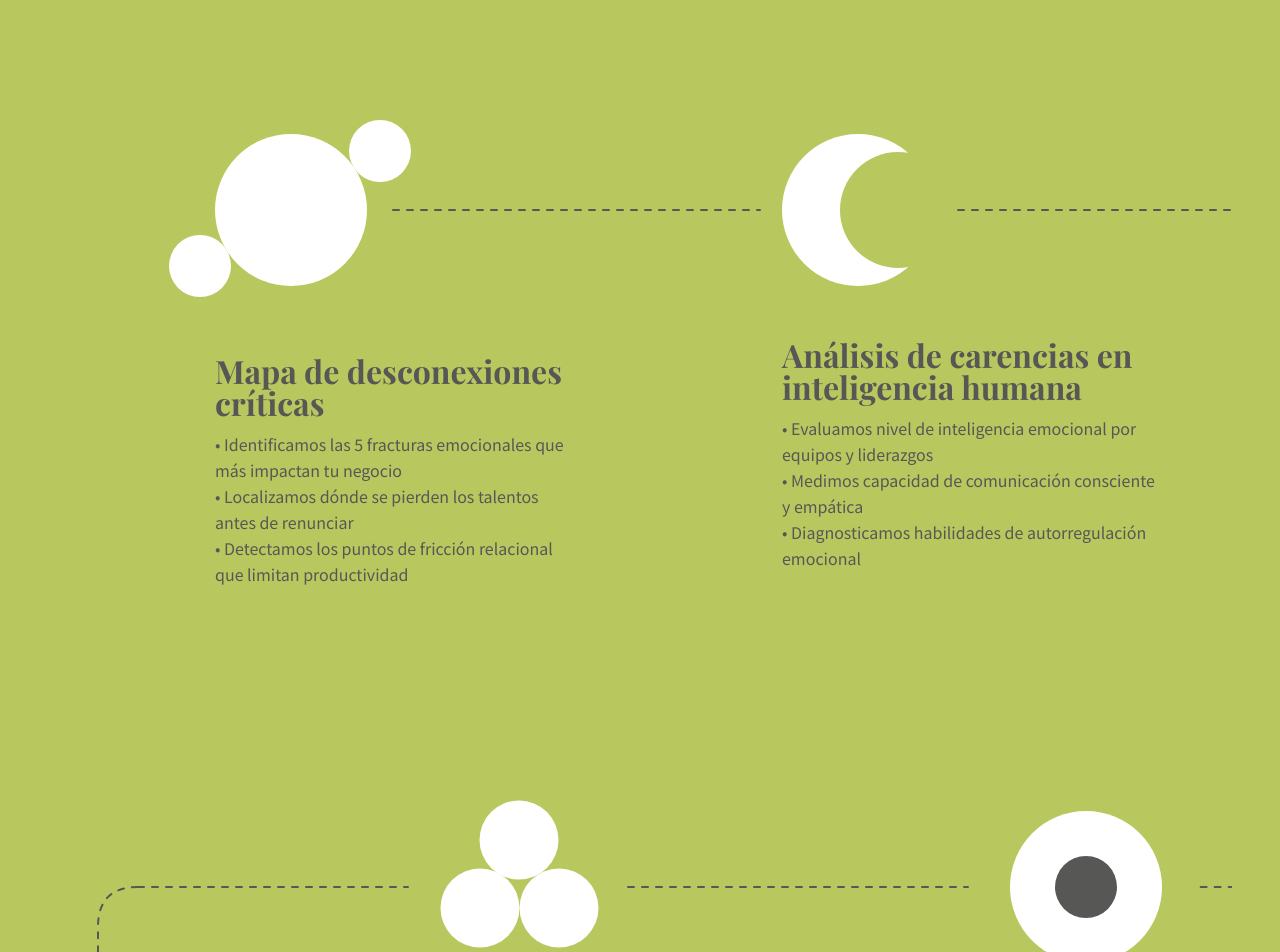
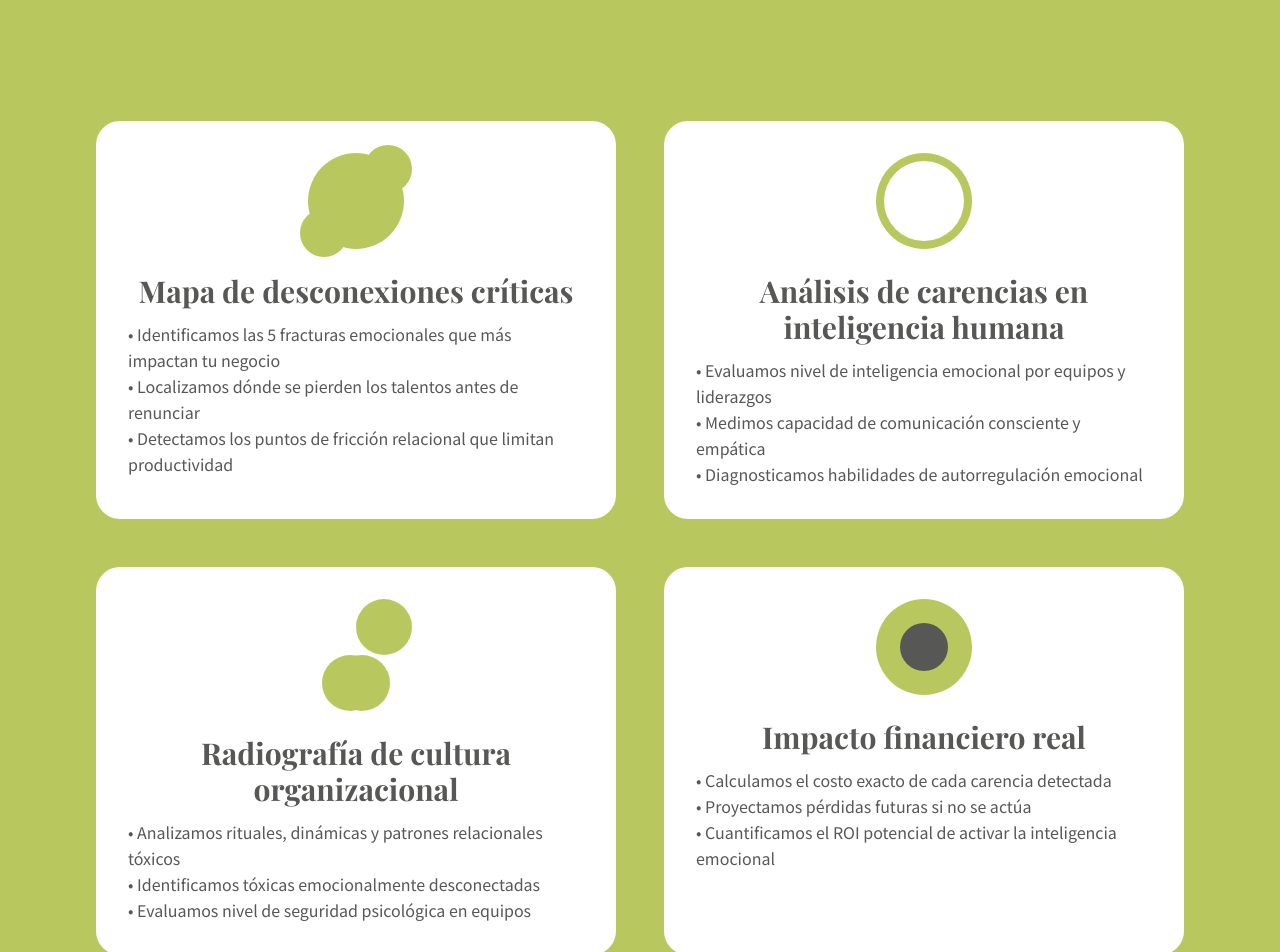
Before and after one commit to estraulacosta/emova-web, a Next.js app: page /diagnostico in a window 1280 px wide. Shown: the part 2920-3872 px from the top of the page. Built offline with nearby package versions, Linux system fonts and the light colour scheme.

Commit message:
arreglo diagnostico otra vez
descanso a la locura, que se acabe esta mierda yaaaaaaaaaa

```diff
--- a/src/components/sections/PreguntaSimple.tsx
+++ b/src/components/sections/PreguntaSimple.tsx
@@ -5,13 +5,13 @@ export default function PreguntaSimple() {
   return (
     <section className="relative flex flex-col items-center justify-center pt-20 bg-emova-primary">
       {/* Título arriba - Desktop */}
-      <div className="hidden lg:block absolute top-0 left-0 w-full flex justify-end pr-16" style={{transform: 'translateX(1000px)'}}>
-        <span className="text-emova-secondary text-2xl font-semibold font-playfair">La pregunta es simple</span>
+      <div className="hidden lg:block absolute top-0 left-0 w-full flex justify-center text-center pb-5">
+        <span className="text-emova-secondary text-4xl font-semibold font-playfair">La pregunta es simple</span>
       </div>
 
       {/* Título arriba - Tablet y Móvil */}
-      <div className="lg:hidden w-full flex justify-center mb-8">
-        <span className="text-emova-secondary text-xl md:text-2xl font-semibold font-playfair">La pregunta es simple</span>
+      <div className="lg:hidden w-full flex justify-center">
+        <span className="text-emova-secondary text-2xl md:text-2xl font-semibold font-playfair">La pregunta es simple</span>
       </div>
 
       {/* Burbuja SVG y personas con texto dentro - Desktop */}
@@ -29,7 +29,7 @@ export default function PreguntaSimple() {
           <h3 className="text-emova-tertiary text-[1.971rem] md:text-[2.957rem] font-extrabold font-playfair mb-4 text-center leading-tight break-words" style={{paddingLeft: '5px', paddingRight: '5px', wordBreak: 'break-word'}}>¿Cuánto te está costando<br /><span className="text-black font-extrabold">NO saber qué está roto en tu infraestructura humana?</span></h3>
         </div>
         {/* Persona sentada centrada */}
-        <div className="absolute left-1/2 bottom-8 z-20" style={{transform: 'translateX(-50%)'}}>
+        <div className="absolute bottom-8 z-20 flex justify-center items-center align-middle w-full">
           <Image
             src="/assets/Personas_Sentadas.png"
             alt="Persona Sentada"
@@ -42,13 +42,12 @@ export default function PreguntaSimple() {
 
       {/* Burbuja SVG y personas con texto dentro - Tablet */}
       <div className="hidden md:block lg:hidden relative w-full" style={{height: 350, marginTop: '20px'}}>
-        <div style={{transform: 'rotate(180deg) translateY(10px)'}} className="z-10">
+        <div style={{transform: 'rotate(180deg) translateY(10px)'}} className="z-10 flex justify-center items-center align-middle">
           <Image
             src="/assets/burbuja_final.svg"
             alt="Burbuja"
             width={450}
             height={300}
-            className="relative flex justify-center items-center align-middle"
           />
         </div>
         {/* Texto dentro de la burbuja */}
@@ -56,7 +55,7 @@ export default function PreguntaSimple() {
           <h3 className="text-emova-tertiary text-[1.5rem] font-extrabold font-playfair mb-3 text-center leading-tight break-words" style={{paddingLeft: '5px', paddingRight: '5px', wordBreak: 'break-word'}}>¿Cuánto te está costando<br /><span className="text-black font-extrabold">NO saber qué está roto en tu infraestructura humana?</span></h3>
         </div>
         {/* Persona sentada centrada */}
-        <div className="relative left-1/2 bottom-6 z-20" style={{transform: 'translateY(-138px)'}}>
+        <div className="relative bottom-6 z-20 flex justify-center items-center w-full" style={{transform: 'translateY(-138px)'}}>
           <Image
             src="/assets/Personas_Sentadas.png"
             alt="Persona Sentada"
@@ -68,12 +67,12 @@ export default function PreguntaSimple() {
       </div>
 
       {/* Burbuja SVG y personas con texto dentro - Móvil */}
-      <div className="md:hidden relative w-full flex justify-center items-center" style={{height: 300, marginTop: '10px'}}>
-        <div style={{transform: 'rotate(180deg)'}} className="relative z-10">
+      <div className="md:hidden relative w-full flex justify-center items-center align-middle" style={{height: 300, marginTop: '10px'}}>
+        <div style={{transform: 'rotate(180deg)'}} className="relative z-10  ">
           <Image
             src="/assets/burbuja_final.svg"
             alt="Burbuja"
-            width={230}
+            width={320}
             height={450}
           />
         </div>
@@ -82,7 +81,7 @@ export default function PreguntaSimple() {
           <h3 className="text-emova-tertiary text-[1.1rem] font-extrabold font-playfair mb-2 text-center leading-tight break-words" style={{paddingLeft: '5px', paddingRight: '5px', wordBreak: 'break-word'}}>¿Cuánto te está costando<br /><span className="text-black font-extrabold">NO saber qué está roto en tu infraestructura humana?</span></h3>
         </div>
         {/* Persona sentada centrada */}
-        <div className="absolute left-1/2 bottom-4 z-20" style={{transform: 'translateX(-50%) translateY(-60px)'}}>
+        <div className="absolute z-20 flex justify-center items-center w-full" style={{transform: 'translateY(68%)'}}>
           <Image
             src="/assets/Personas_Sentadas.png"
             alt="Persona Sentada"
--- a/src/components/ui/DecorativeRules.tsx
+++ b/src/components/ui/DecorativeRules.tsx
@@ -125,8 +125,8 @@ export default function DecorativeRules() {
             </motion.p>
           </div>
 
-          {/* Versión Desktop con SVG - Solo visible en xl+ */}
-          <div className="hidden xl:block relative mx-auto top-0 md:top-0 xl:top-[-200px]" style={{ maxWidth: '1440px', minHeight: '1850px' }}>
+          {/* Versión Desktop con SVG - Solo visible en 2xl+ (1536px+) */}
+          <div className="hidden 2xl:block relative mx-auto top-0 md:top-0 2xl:top-[-200px]" style={{ maxWidth: '1440px', minHeight: '1850px' }}>
             <svg className="absolute inset-0 w-full h-full" style={{ pointerEvents: 'none' }}>
               {/* Línea horizontal desde círculos izquierda hasta media luna */}
               <motion.line
@@ -362,8 +362,8 @@ export default function DecorativeRules() {
           </div>
 
           {/* Versión Tablet, Móvil y resoluciones 1280x720/1360x768 - Grid responsive */}
-          <div className="xl:hidden">
-            <div className="grid-sistema gap-8 md:gap-12 lg:my-45">
+          <div className="2xl:hidden container mx-auto px-4 md:px-6 lg:px-12">
+            <div className="grid grid-cols-1 md:grid-cols-2 gap-8 md:gap-12 lg:my-45 max-w-6xl mx-auto">
 
               {/* Sección 1: Mapa de desconexiones críticas */}
               <motion.div
@@ -371,7 +371,7 @@ export default function DecorativeRules() {
                 whileInView={{ opacity: 1, y: 0 }}
                 viewport={{ once: true }}
                 transition={{ duration: 0.6, delay: 0.2 }}
-                className="col-span-m-3 col-span-t-5 bg-white rounded-3xl p-6 md:p-8"
+                className="bg-white rounded-3xl p-6 md:p-8"
               >
                 <div className="flex justify-center mb-6">
                   <div className="relative">
@@ -414,7 +414,7 @@ export default function DecorativeRules() {
                 whileInView={{ opacity: 1, y: 0 }}
                 viewport={{ once: true }}
                 transition={{ duration: 0.6, delay: 0.3 }}
-                className="col-span-m-3 col-span-t-5 bg-white rounded-3xl p-6 md:p-8"
+                className="bg-white rounded-3xl p-6 md:p-8"
               >
                 <div className="flex justify-center mb-6">
                   <div className="relative">
@@ -450,7 +450,7 @@ export default function DecorativeRules() {
                 whileInView={{ opacity: 1, y: 0 }}
                 viewport={{ once: true }}
                 transition={{ duration: 0.6, delay: 0.4 }}
-                className="col-span-m-3 col-span-t-5 bg-white rounded-3xl p-6 md:p-8"
+                className="bg-white rounded-3xl p-6 md:p-8"
               >
                 <div className="flex justify-center mb-6">
                   <div className="relative flex items-center justify-center">
@@ -497,7 +497,7 @@ export default function DecorativeRules() {
                 whileInView={{ opacity: 1, y: 0 }}
                 viewport={{ once: true }}
                 transition={{ duration: 0.6, delay: 0.5 }}
-                className="col-span-m-3 col-span-t-5 bg-white rounded-3xl p-6 md:p-8"
+                className="bg-white rounded-3xl p-6 md:p-8"
               >
                 <div className="flex justify-center mb-6">
                   <div className="relative">
@@ -528,7 +528,7 @@ export default function DecorativeRules() {
                 </p>
               </motion.div>
 
-              <motion.div className="col-span-m-3 col-span-t-5 rounded-3xl p-6 md:p-8">
+              <motion.div className="md:col-span-2 rounded-3xl p-6 md:p-8">
                 <motion.p
                   initial={{ opacity: 0, y: 20 }}
                   whileInView={{ opacity: 1, y: 0 }}
@@ -1104,7 +1104,7 @@ export default function DecorativeRules() {
                 <img
                   src="/assets/like.png"
                   alt="Like"
-                  className="relative w-80 h-80 top-12 left-[-90] object-contain opacity-100"
+                  className="relative w-80 h-80 top-12 left-[-20%] object-contain opacity-100 w-[82%] h-[82%]"
                 />
               </motion.div>
 
```
